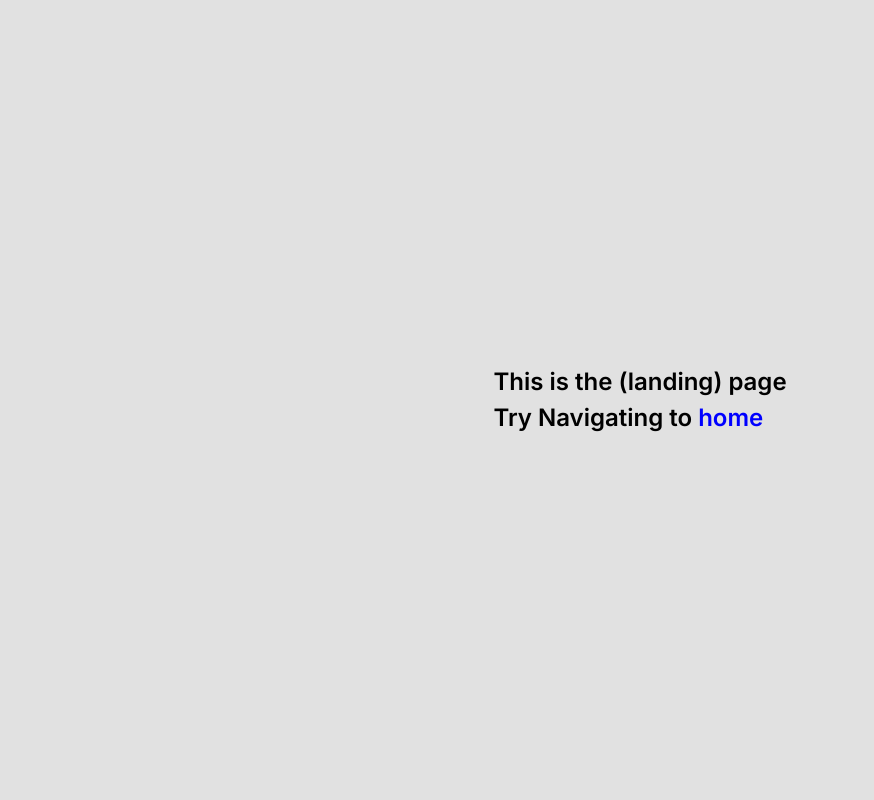
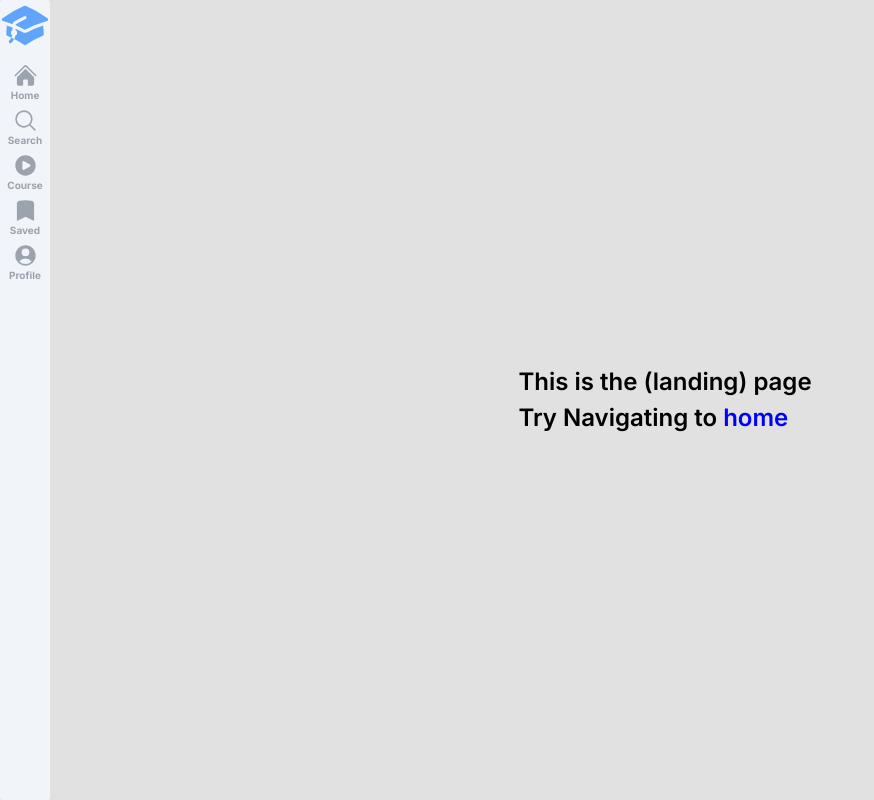
Before and after one commit to 202303-PRM-TR-FEW/capstone-learning-app-team-6, a Next.js app: page / in a window 1280 px wide. Shown: the whole page, without its empty margins (0-874 px from the left). Built offline with nearby package versions, Linux system fonts and the light colour scheme.

Commit message:
UPDATE project structure

```diff
--- a/app/Components/Home Page/featured courses/CourseElement.jsx
+++ b/app/Components/Home Page/featured courses/CourseElement.jsx
@@ -2,14 +2,43 @@ import styles from "./styles/courseElement.module.css";
 
 const CourseElement = (props) => {
   return (
-    <li className={`${styles["course-card"]} flex`}>
+    <li className={`${styles["course-card"]} mflex`}>
       <div className={`${styles["course-image__container"]}`}>
         <img src={props.image} />
       </div>
       <h3 className={styles["course-name"]}>{props.name}</h3>
-      <div className={`${styles["course-info"]} flex`}>
-        <p className={styles["course-duration"]}>{props.duration}</p>
-        <p className={styles["course-rate"]}>{props.rate}/5</p>
+      <div className={`${styles["course-info"]} mflex`}>
+        <p className={`${styles["course-duration"]} mflex`}>
+          <svg
+            xmlns="http://www.w3.org/2000/svg"
+            viewBox="0 0 24 24"
+            fill="currentColor"
+            className="w-6 h-6"
+          >
+            <path
+              fillRule="evenodd"
+              d="M12 2.25c-5.385 0-9.75 4.365-9.75 9.75s4.365 9.75 9.75 9.75 9.75-4.365 9.75-9.75S17.385 2.25 12 2.25zM12.75 6a.75.75 0 00-1.5 0v6c0 .414.336.75.75.75h4.5a.75.75 0 000-1.5h-3.75V6z"
+              clipRule="evenodd"
+            />
+          </svg>
+
+          {props.duration}
+        </p>
+        <p className={`${styles["course-rate"]} mflex`}>
+          <svg
+            xmlns="http://www.w3.org/2000/svg"
+            viewBox="0 0 24 24"
+            fill="currentColor"
+            className="w-6 h-6"
+          >
+            <path
+              fillRule="evenodd"
+              d="M10.788 3.21c.448-1.077 1.976-1.077 2.424 0l2.082 5.007 5.404.433c1.164.093 1.636 1.545.749 2.305l-4.117 3.527 1.257 5.273c.271 1.136-.964 2.033-1.96 1.425L12 18.354 7.373 21.18c-.996.608-2.231-.29-1.96-1.425l1.257-5.273-4.117-3.527c-.887-.76-.415-2.212.749-2.305l5.404-.433 2.082-5.006z"
+              clipRule="evenodd"
+            />
+          </svg>
+          {props.rate}/5
+        </p>
         <p className={styles["course-price"]}>${props.price}</p>
       </div>
     </li>
--- a/app/Components/Home Page/featured courses/FeaturedCourses.jsx
+++ b/app/Components/Home Page/featured courses/FeaturedCourses.jsx
@@ -40,7 +40,7 @@ const FeaturedCourses = () => {
   return (
     <section className={styles["features-container"]}>
       <h2 className={styles["header"]}>Featured Courses</h2>
-      <ul className={`${styles["cards-container"]} flex`}>
+      <ul className={`${styles["cards-container"]} mflex`}>
         <DisplayCourses AllCourses={courses}></DisplayCourses>
       </ul>
     </section>
--- /dev/null
+++ b/app/Components/NavBar/Navbar.jsx
@@ -0,0 +1,105 @@
+const Navbar = () => {
+  return (
+    <nav className="flex flex-col rounded w-20 h-screen bg-slate-100 text-center">
+      <div>
+        <div className="text-blue-500 hover:text-blue-400">
+          <svg
+            xmlns="http://www.w3.org/2000/svg"
+            viewBox="0 0 24 24"
+            fill="currentColor"
+            className="w-12.1 h-12.1 mb-5 mx-auto"
+          >
+            <path d="M11.7 2.805a.75.75 0 01.6 0A60.65 60.65 0 0122.83 8.72a.75.75 0 01-.231 1.337 49.949 49.949 0 00-9.902 3.912l-.003.002-.34.18a.75.75 0 01-.707 0A50.009 50.009 0 007.5 12.174v-.224c0-.131.067-.248.172-.311a54.614 54.614 0 014.653-2.52.75.75 0 00-.65-1.352 56.129 56.129 0 00-4.78 2.589 1.858 1.858 0 00-.859 1.228 49.803 49.803 0 00-4.634-1.527.75.75 0 01-.231-1.337A60.653 60.653 0 0111.7 2.805z" />
+            <path d="M13.06 15.473a48.45 48.45 0 017.666-3.282c.134 1.414.22 2.843.255 4.285a.75.75 0 01-.46.71 47.878 47.878 0 00-8.105 4.342.75.75 0 01-.832 0 47.877 47.877 0 00-8.104-4.342.75.75 0 01-.461-.71c.035-1.442.121-2.87.255-4.286A48.4 48.4 0 016 13.18v1.27a1.5 1.5 0 00-.14 2.508c-.09.38-.222.753-.397 1.11.452.213.901.434 1.346.661a6.729 6.729 0 00.551-1.608 1.5 1.5 0 00.14-2.67v-.645a48.549 48.549 0 013.44 1.668 2.25 2.25 0 002.12 0z" />
+            <path d="M4.462 19.462c.42-.419.753-.89 1-1.394.453.213.902.434 1.347.661a6.743 6.743 0 01-1.286 1.794.75.75 0 11-1.06-1.06z" />
+          </svg>
+        </div>
+      </div>
+
+      <div className="flex flex-col gap-2">
+        <div className="text-gray-400 hover:text-blue-400">
+          <svg
+            xmlns="http://www.w3.org/2000/svg"
+            viewBox="0 0 24 24"
+            fill="currentColor"
+            className="mx-auto w-10 h-10"
+          >
+            <path d="M11.47 3.84a.75.75 0 011.06 0l8.69 8.69a.75.75 0 101.06-1.06l-8.689-8.69a2.25 2.25 0 00-3.182 0l-8.69 8.69a.75.75 0 001.061 1.06l8.69-8.69z" />
+            <path d="M12 5.432l8.159 8.159c.03.03.06.058.091.086v6.198c0 1.035-.84 1.875-1.875 1.875H15a.75.75 0 01-.75-.75v-4.5a.75.75 0 00-.75-.75h-3a.75.75 0 00-.75.75V21a.75.75 0 01-.75.75H5.625a1.875 1.875 0 01-1.875-1.875v-6.198a2.29 2.29 0 00.091-.086L12 5.43z" />
+          </svg>
+          <p className="text-l font-bold">Home </p>
+        </div>
+
+        <div className="text-gray-400 hover:text-blue-400">
+          <svg
+            xmlns="http://www.w3.org/2000/svg"
+            viewBox="0 0 24 24"
+            fill="currentColor"
+            className="mx-auto w-10 h-10"
+          >
+            <path
+              fillRule="evenodd"
+              d="M10.5 3.75a6.75 6.75 0 100 13.5 6.75 6.75 0 000-13.5zM2.25 10.5a8.25 8.25 0 1114.59 5.28l4.69 4.69a.75.75 0 11-1.06 1.06l-4.69-4.69A8.25 8.25 0 012.25 10.5z"
+              clipRule="evenodd"
+            />
+          </svg>
+
+          <p className="text-l font-bold">Search</p>
+        </div>
+
+        <div className="text-gray-400 hover:text-blue-400">
+          <svg
+            xmlns="http://www.w3.org/2000/svg"
+            viewBox="0 0 24 24"
+            fill="currentColor"
+            className="mx-auto w-10 h-10"
+          >
+            <path
+              fillRule="evenodd"
+              d="M2.25 12c0-5.385 4.365-9.75 9.75-9.75s9.75 4.365 9.75 9.75-4.365 9.75-9.75 9.75S2.25 17.385 2.25 12zm14.024-.983a1.125 1.125 0 010 1.966l-5.603 3.113A1.125 1.125 0 019 15.113V8.887c0-.857.921-1.4 1.671-.983l5.603 3.113z"
+              clipRule="evenodd"
+            />
+          </svg>
+
+          <p className="text-l font-bold">Course</p>
+        </div>
+
+        <div className="text-gray-400 hover:text-blue-400">
+          <svg
+            xmlns="http://www.w3.org/2000/svg"
+            viewBox="0 0 24 24"
+            fill="currentColor"
+            className="mx-auto w-10 h-10"
+          >
+            <path
+              fillRule="evenodd"
+              d="M6.32 2.577a49.255 49.255 0 0111.36 0c1.497.174 2.57 1.46 2.57 2.93V21a.75.75 0 01-1.085.67L12 18.089l-7.165 3.583A.75.75 0 013.75 21V5.507c0-1.47 1.073-2.756 2.57-2.93z"
+              clipRule="evenodd"
+            />
+          </svg>
+
+          <p className="text-l font-bold">Saved</p>
+        </div>
+
+        <div className="text-gray-400 hover:text-blue-400 mb-4">
+          <svg
+            xmlns="http://www.w3.org/2000/svg"
+            viewBox="0 0 24 24"
+            fill="currentColor"
+            className="mx-auto w-10 h-10"
+          >
+            <path
+              fillRule="evenodd"
+              d="M18.685 19.097A9.723 9.723 0 0021.75 12c0-5.385-4.365-9.75-9.75-9.75S2.25 6.615 2.25 12a9.723 9.723 0 003.065 7.097A9.716 9.716 0 0012 21.75a9.716 9.716 0 006.685-2.653zm-12.54-1.285A7.486 7.486 0 0112 15a7.486 7.486 0 015.855 2.812A8.224 8.224 0 0112 20.25a8.224 8.224 0 01-5.855-2.438zM15.75 9a3.75 3.75 0 11-7.5 0 3.75 3.75 0 017.5 0z"
+              clipRule="evenodd"
+            />
+          </svg>
+
+          <p className="text-l font-bold">Profile</p>
+        </div>
+      </div>
+    </nav>
+  );
+};
+
+export default Navbar;
--- a/app/globals.css
+++ b/app/globals.css
@@ -38,7 +38,7 @@ body {
   background-color: #e1e1e1;
 }
 
-.flex {
+.mflex {
   display: flex;
   justify-content: center;
   align-items: center;
--- a/app/layout.jsx
+++ b/app/layout.jsx
@@ -1,17 +1,33 @@
-import './globals.css'
-import { Inter } from 'next/font/google'
+import Navbar from "./Components/NavBar/Navbar";
+import "./globals.css";
+import { Inter } from "next/font/google";
 
-const inter = Inter({ subsets: ['latin'] })
+const inter = Inter({ subsets: ["latin"] });
 
 export const metadata = {
-  title: 'Create Next App',
-  description: 'Generated by create next app',
-}
+  title: "Create Next App",
+  description: "Generated by create next app",
+};
 
 export default function RootLayout({ children }) {
   return (
     <html lang="en">
-      <body className={inter.className}>{children}</body>
+      <body className={inter.className}>
+        <div style={{ display: "flex" }}>
+          <Navbar />
+          <div style={{ flex: 1 }}>{children}</div>
+        </div>
+      </body>
     </html>
-  )
+  );
 }
+// export default function RootLayout({ children }) {
+//   return (
+//     <html lang="en">
+//       <body className={inter.className}>
+//         <Navbar />
+//         {children}
+//       </body>
+//     </html>
+//   );
+// }
```
Also changed, not shown: app/Components/Home Page/featured courses/styles/courseElement.module.css (+7 -3 lines), app/Components/NavBar/navbar.modulw.css (added).
